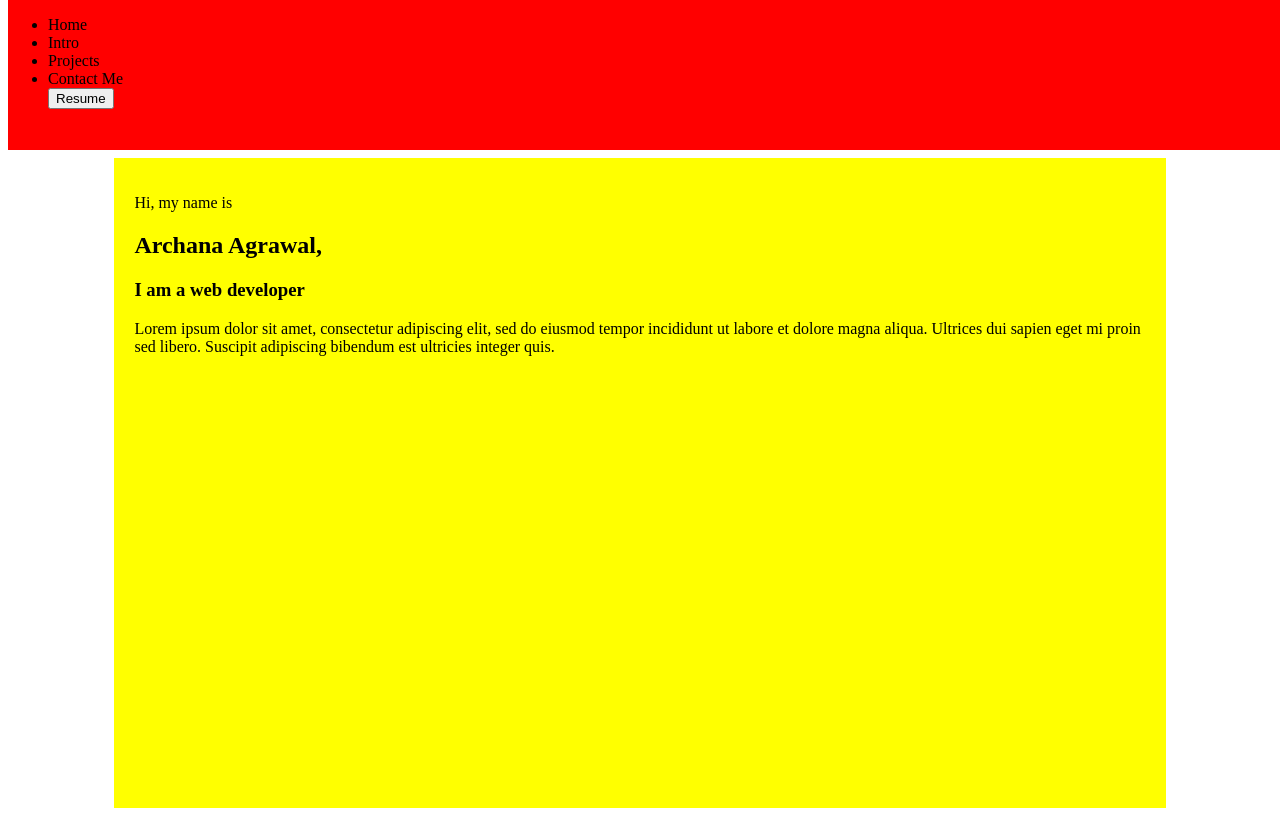
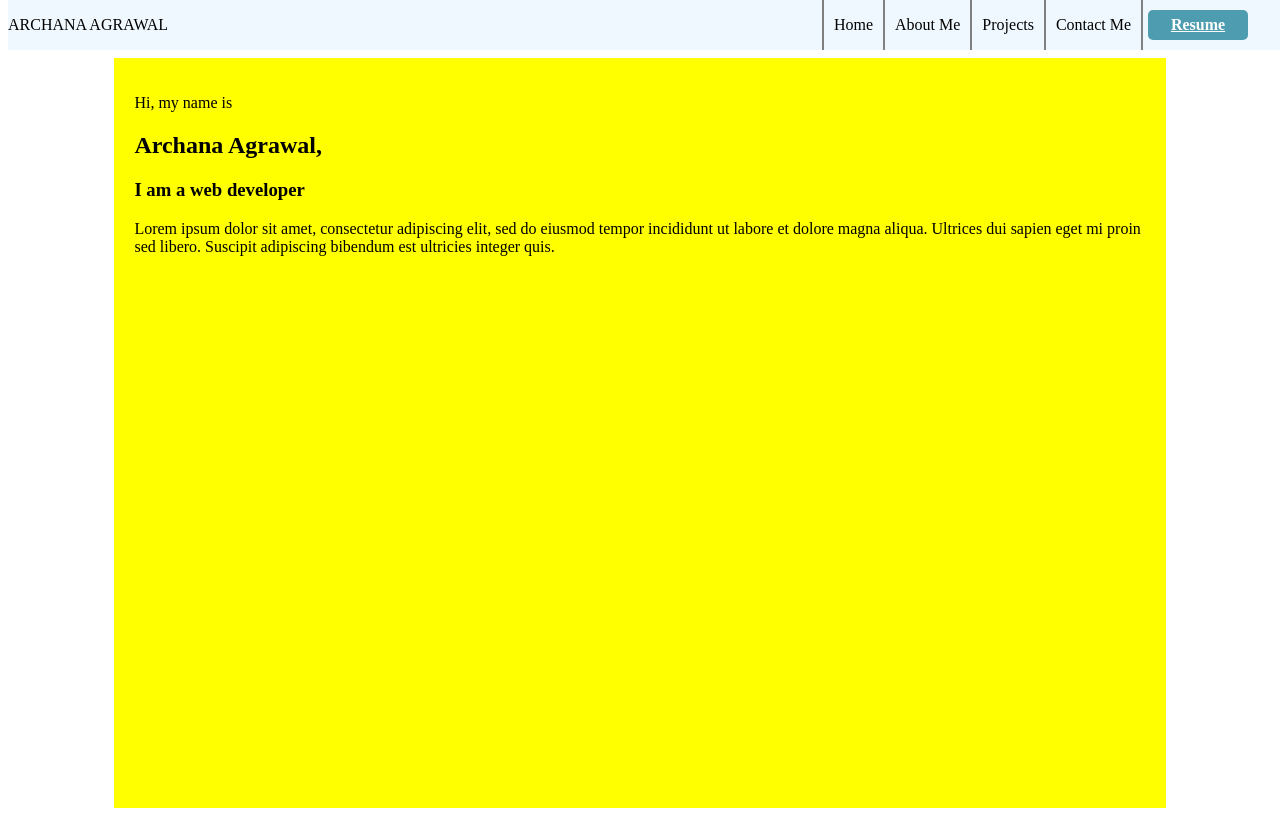
Before and after one commit to archa-agrawal/dev-portfolio, a Gatsby site: page / in a window 1280 px wide. Built offline with nearby package versions, Linux system fonts and the light colour scheme; Gatsby itself is replaced by a stand-in of ours.

Commit message:
Added navbar

```diff
--- a/src/components/routes/Contact.js
+++ b/src/components/routes/Contact.js
@@ -2,7 +2,7 @@ import React from "react";
 
 const Contact = () => {
   return (
-    <div style={{ backgroundColor: "green" }}>
+    <div style={{ backgroundColor: "green" }} id={"contact"}>
       <h3>Contact me</h3>
       <form>
         <label htmlFor={"name"}>Name</label>
--- a/src/components/routes/Hero.js
+++ b/src/components/routes/Hero.js
@@ -1,7 +1,7 @@
 import React from "react";
 
 const Hero = () => (
-  <div style={{ backgroundColor: "yellow" }}>
+  <div style={{ backgroundColor: "yellow" }} id={"home"}>
     <p>Hi, my name is</p>
     <h2>Archana Agrawal,</h2>
     <h3>I am a web developer</h3>
--- a/src/components/routes/Intro.js
+++ b/src/components/routes/Intro.js
@@ -1,7 +1,7 @@
 import React from "react";
 
 const Intro = () => (
-  <div style={{ backgroundColor: "lightblue" }}>
+  <div style={{ backgroundColor: "lightblue" }} id={"intro"}>
     <h3>Intro</h3>
     <p>
       Lorem ipsum dolor sit amet, consectetur adipiscing elit, sed do eiusmod
--- a/src/components/routes/Projects.js
+++ b/src/components/routes/Projects.js
@@ -2,7 +2,7 @@ import React from "react";
 import { Project } from "components/functional";
 
 const Projects = () => (
-  <div style={{ backgroundColor: "lightgrey" }}>
+  <div style={{ backgroundColor: "lightgrey" }} id={"projects"}>
     <h3>Projects</h3>
     <ul>
       <li>
--- a/src/components/shared/Nav.js
+++ b/src/components/shared/Nav.js
@@ -3,14 +3,25 @@ import "./nav.scss";
 
 const nav = () => {
   return (
-    <div className={"nav"} style={{ backgroundColor: "red" }}>
-      <ul>
-        <li>Home</li>
-        <li>Intro</li>
-        <li>Projects</li>
-        <li>Contact Me</li>
-        <button>Resume</button>
-      </ul>
+    <div className={"nav"}>
+      <div className={"left"}>ARCHANA AGRAWAL</div>
+      <div className={"right"}>
+        <a href={"#home"} className={"link"}>
+          Home
+        </a>
+        <a href={"#intro"} className={"link"}>
+          About Me
+        </a>
+        <a href={"#projects"} className={"link"}>
+          Projects
+        </a>
+        <a href={"#contact"} className={"link last-link"}>
+          Contact Me
+        </a>
+        <a href={"#resume"} className={"button"}>
+          Resume
+        </a>
+      </div>
     </div>
   );
 };
--- a/src/components/shared/layout.scss
+++ b/src/components/shared/layout.scss
@@ -7,9 +7,13 @@
     height: calc(100vh - $nav-height);
     position: relative;
     top: $nav-height;
-    -ms-scroll-snap-points-y: repeat(calc(100vh - $nav-height));
+    scroll-behavior: smooth;
     scroll-snap-type: y mandatory;
     overflow: auto;
+    scrollbar-width: none;
+    &::-webkit-scrollbar{
+      display: none;
+    }
     > div{
       width: 80%;
       min-height: calc(100vh - $nav-height);
--- a/src/components/shared/nav.scss
+++ b/src/components/shared/nav.scss
@@ -1,3 +1,4 @@
+@use 'sass:math';
 @import "utilities/variables";
 .nav{
   width: 100%;
@@ -5,4 +6,60 @@
   position: fixed;
   top: 0;
   z-index: 100;
+  display: flex;
+  background-color: aliceblue;
+  .right{
+    margin-left: auto;
+    margin-right: 40px;
+    display: flex;
+    align-items: center;
+    > .link {
+      padding: math.div(calc($nav-height - 14px),2) 10px;
+      line-height: 14px;
+      border-left: 2px solid gray;
+
+      &:link {
+        text-decoration: none;
+        color: black;
+      }
+
+      &:visited {
+        text-decoration: none;
+        color: black;
+      }
+
+      &:active {
+        text-decoration: none;
+        color: black;
+      }
+
+      &:hover {
+        text-decoration: none;
+        color: black;
+      }
+    }
+    .last-link{
+      border-right: 2px solid gray;
+    }
+  }
+  .left{
+    display: flex;
+    justify-content: center;
+    align-items: center;
+  }
 }
+
+.button {
+  margin-left: 5px;
+  display: flex;
+  justify-content: center;
+  align-items: center;
+  width: 80px;
+  height: 10px;
+  background: #4E9CAF;
+  padding: 10px;
+  border-radius: 5px;
+  color: white;
+  font-weight: bold;
+  line-height: 10px;
+}
--- a/src/utilities/_variables.scss
+++ b/src/utilities/_variables.scss
@@ -1 +1 @@
-$nav-height: 150px;
+$nav-height: 50px;
```
